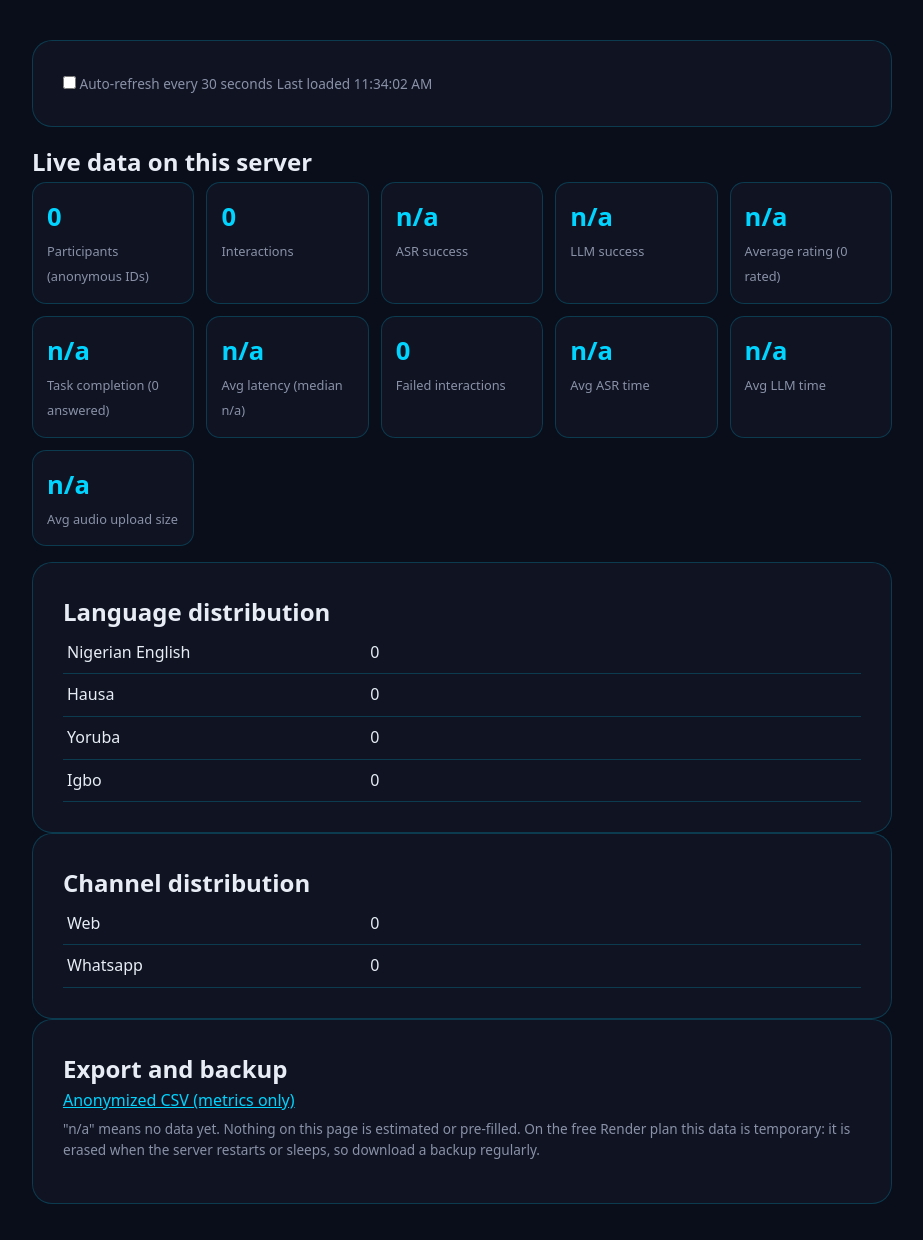
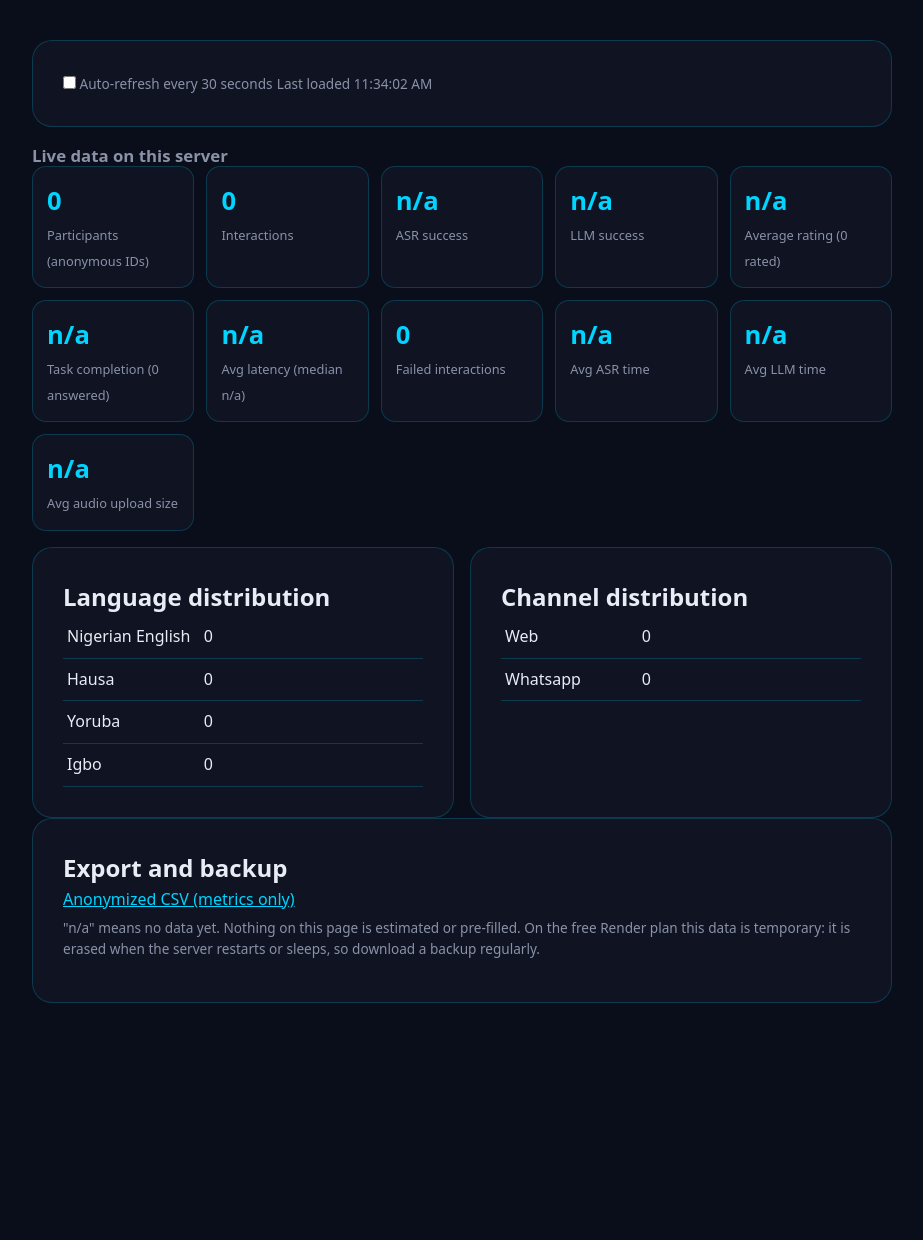
Before and after one commit to fachiny17/muta, a Flask app: page /dashboard in a window 1280 px wide. Shown: the part 120-1360 px from the top of the page, without its empty margins (178-1101 px from the left). After the commit the page ends 1123 px from the top, so only its background shows below. Run offline with Flask 3, Linux system fonts and the light colour scheme; data that the repository does not hold is empty.

Commit message:
style: add evidence and dashboard layout styles

```diff
--- a/static/css/style.css
+++ b/static/css/style.css
@@ -41,3 +41,10 @@ a { color: var(--accent-cyan); }
 .card.success { border-color: rgba(0,255,136,.6); }
 .card.success h2 { color: var(--success); margin: 0; }
 .survey-q { margin: 14px 0 4px; font-weight: 600; }
+
+/* ---- evidence / dashboard layout ---- */
+.card.banner { border-color: rgba(0,212,255,.55); }
+.two-col { display: grid; grid-template-columns: repeat(auto-fit, minmax(260px, 1fr)); gap: 16px; }
+.two-col .card { margin: 0; }
+.section-title { font-size: 1.05rem; margin: 6px 0 -4px; color: var(--text-secondary); }
+ul.plain { margin: 8px 0 0 18px; line-height: 1.7; }
```
